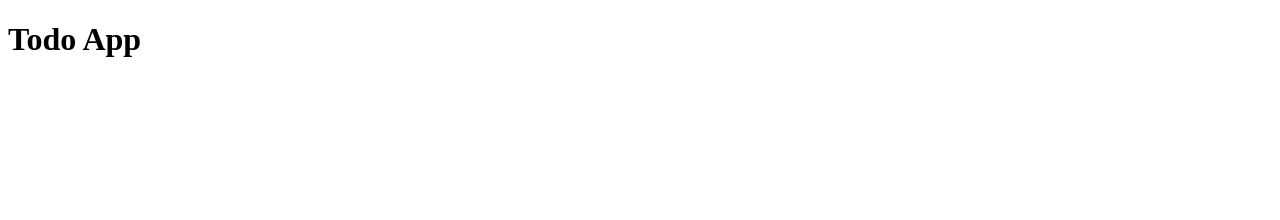
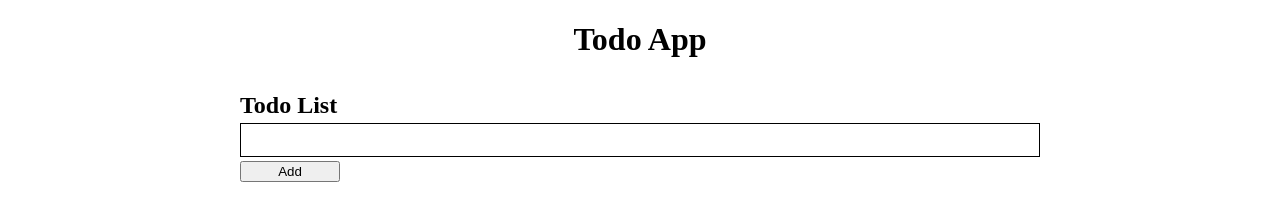
Before and after one commit to jmcaluyafuentes/vue-todo-app, a plain HTML site: page index.html in a window 1280 px wide. Drawn offline with nearby package versions, Linux system fonts and the light colour scheme.

Commit message:
feat: add todo functionality

```diff
--- a/app.js
+++ b/app.js
@@ -0,0 +1,16 @@
+const app = Vue.createApp({
+    data() {
+        return {
+            enteredValue: '',
+            todoList: []
+        }
+    },
+    methods: {
+        addTodo() {
+            console.log(this.enteredValue)
+            this.todoList.push(this.enteredValue);
+        }
+    }
+});
+
+app.mount('#app')
--- a/index.html
+++ b/index.html
@@ -10,5 +10,13 @@
 </head>
 <body>
     <h1>Todo App</h1>
+    <div id="app">
+        <label for="addItem">Todo List </label>
+        <input type="text" id="addItem" v-model="enteredValue">
+        <button v-on:click="addTodo">Add</button>
+        <ul>
+            <li v-for="todo in todoList">{{ todo }}</li>
+        </ul>
+    </div>
 </body>
 </html>
--- a/style.css
+++ b/style.css
@@ -0,0 +1,29 @@
+h1 {
+    text-align: center;
+}
+
+#app {
+    display: flex;
+    flex-direction: column;
+    padding: 10px;
+    max-width: 800px;
+    margin: auto;
+}
+
+#app > * {
+    margin: 2px 0;
+}
+
+label {
+    font-size: 24px;
+    font-weight: bold;
+}
+
+input {
+    border: 1px solid black;
+    height: 30px;
+}
+
+button {
+    width: 100px;
+}
```
